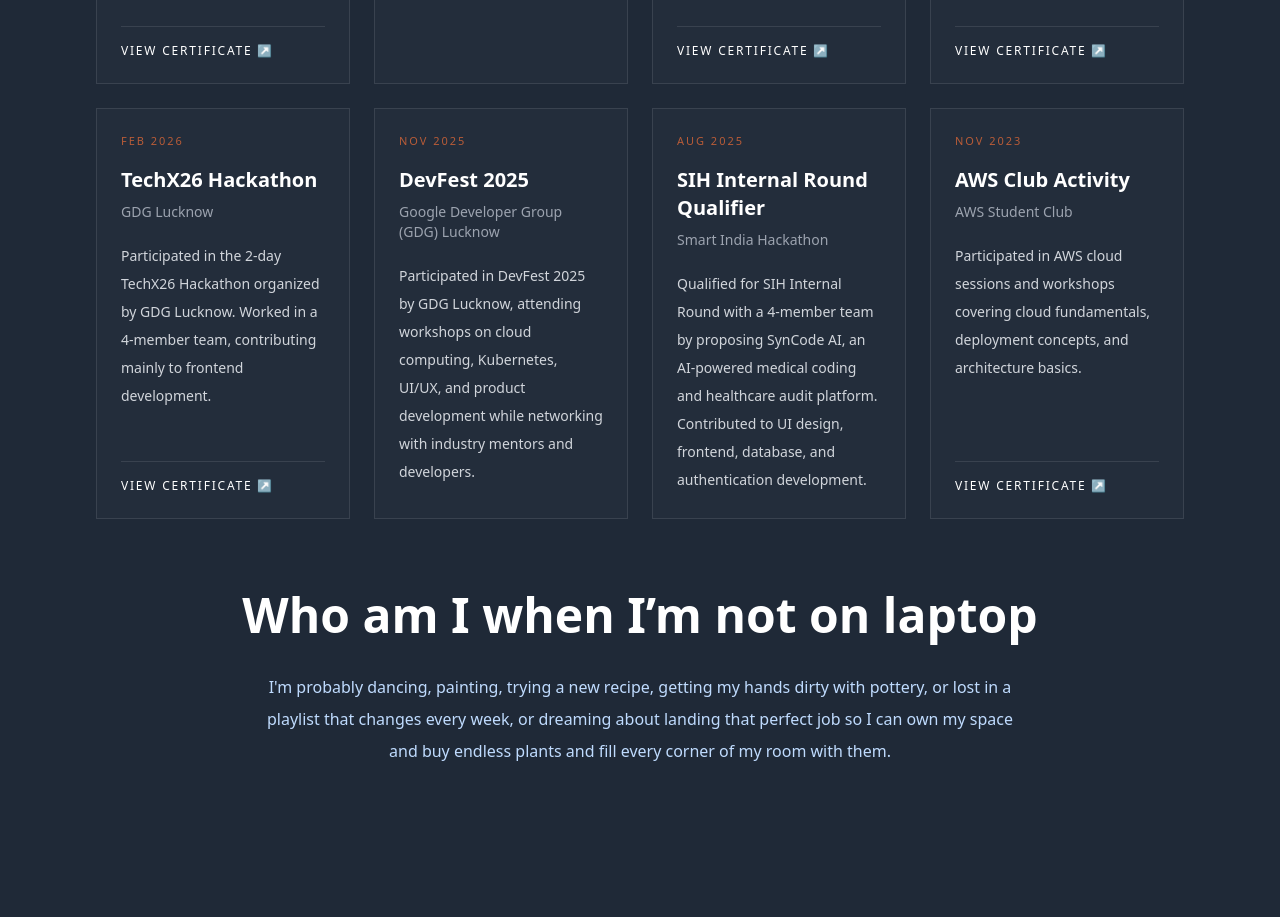
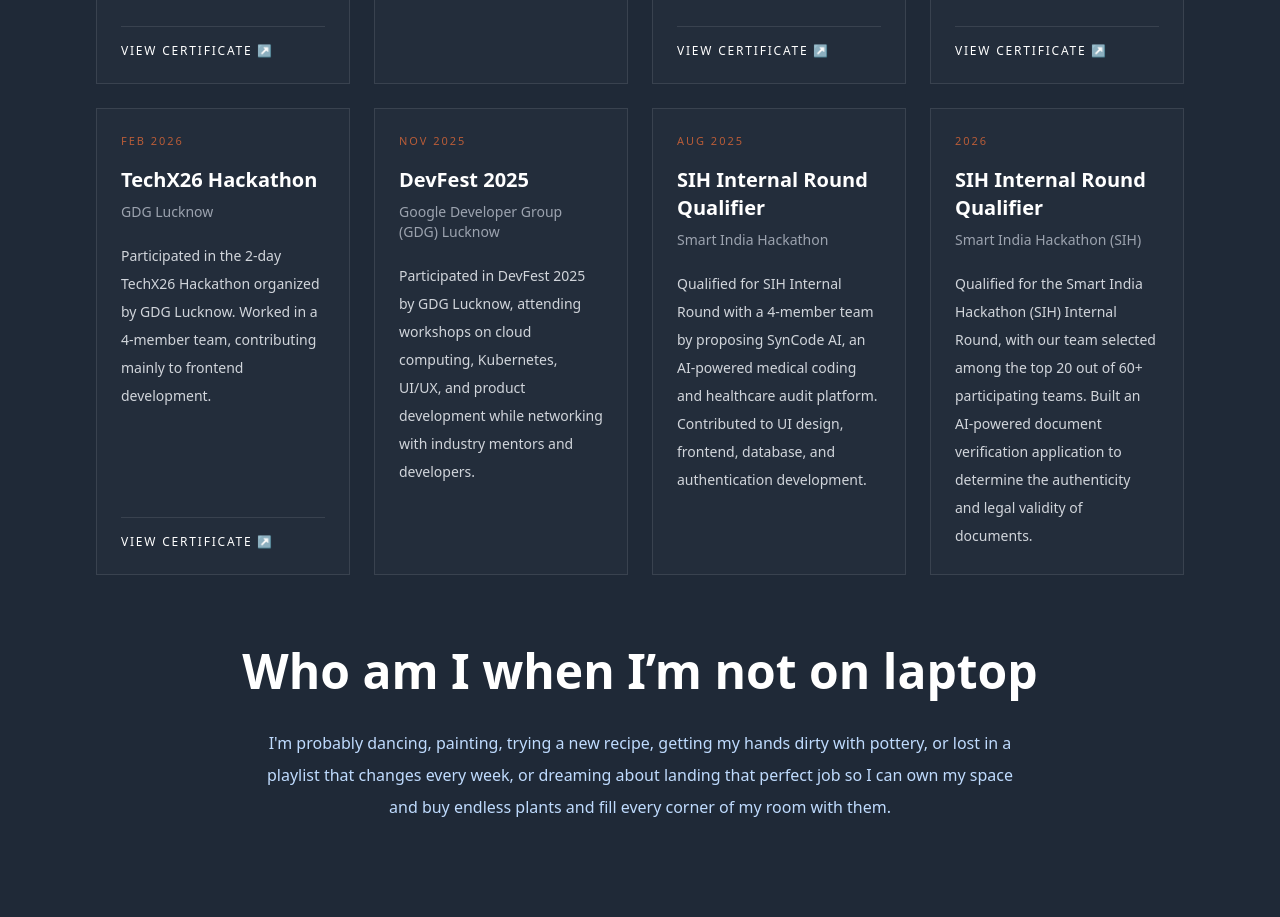
Before and after one commit to pprachhiii/Prachi-s-Portfolio, a React (Vite) app: page / in a window 1280 px wide. Shown: the part 7460-8377 px from the top of the page. Built offline with nearby package versions, Linux system fonts and the light colour scheme.

Commit message:
Update Activities.tsx

```diff
--- a/src/components/Activities.tsx
+++ b/src/components/Activities.tsx
@@ -62,14 +62,12 @@ const activities = [
     'Qualified for SIH Internal Round with a 4-member team by proposing SynCode AI, an AI-powered medical coding and healthcare audit platform. Contributed to UI design, frontend, database, and authentication development.'
   },
  {
-    title: 'AWS Club Activity',
-    org: 'AWS Student Club',
-    date: 'Nov 2023',
-    type: 'certificate',
-    description:
-      'Participated in AWS cloud sessions and workshops covering cloud fundamentals, deployment concepts, and architecture basics.',
-    link: 'https://drive.google.com/file/d/1neoa7rlXGOnIDJssXwjPGnMl8Rr36S-l/view?usp=sharing',
-  },
+  title: 'SIH Internal Round Qualifier',
+  org: 'Smart India Hackathon (SIH)',
+  date: '2026',
+  type: 'certificate',
+  description: 'Qualified for the Smart India Hackathon (SIH) Internal Round, with our team selected among the top 20 out of 60+ participating teams. Built an AI-powered document verification application to determine the authenticity and legal validity of documents.',
+},
 
 ];
 
```
